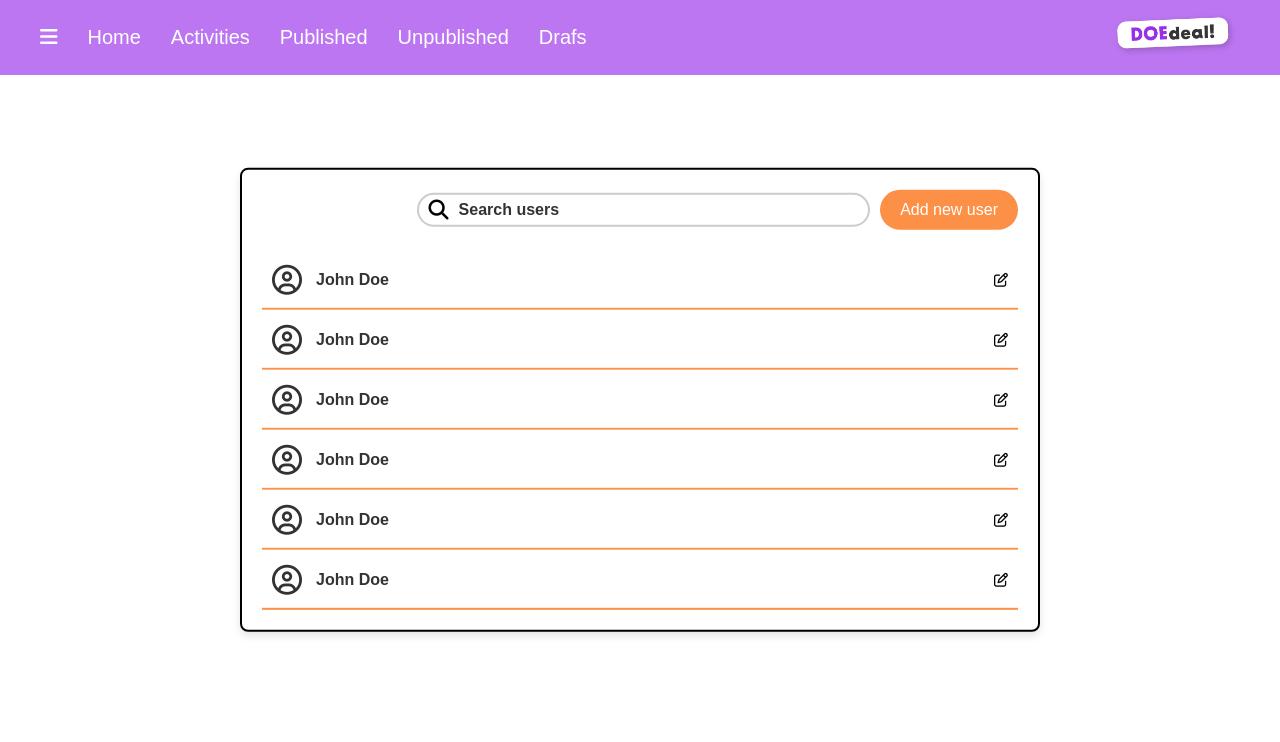
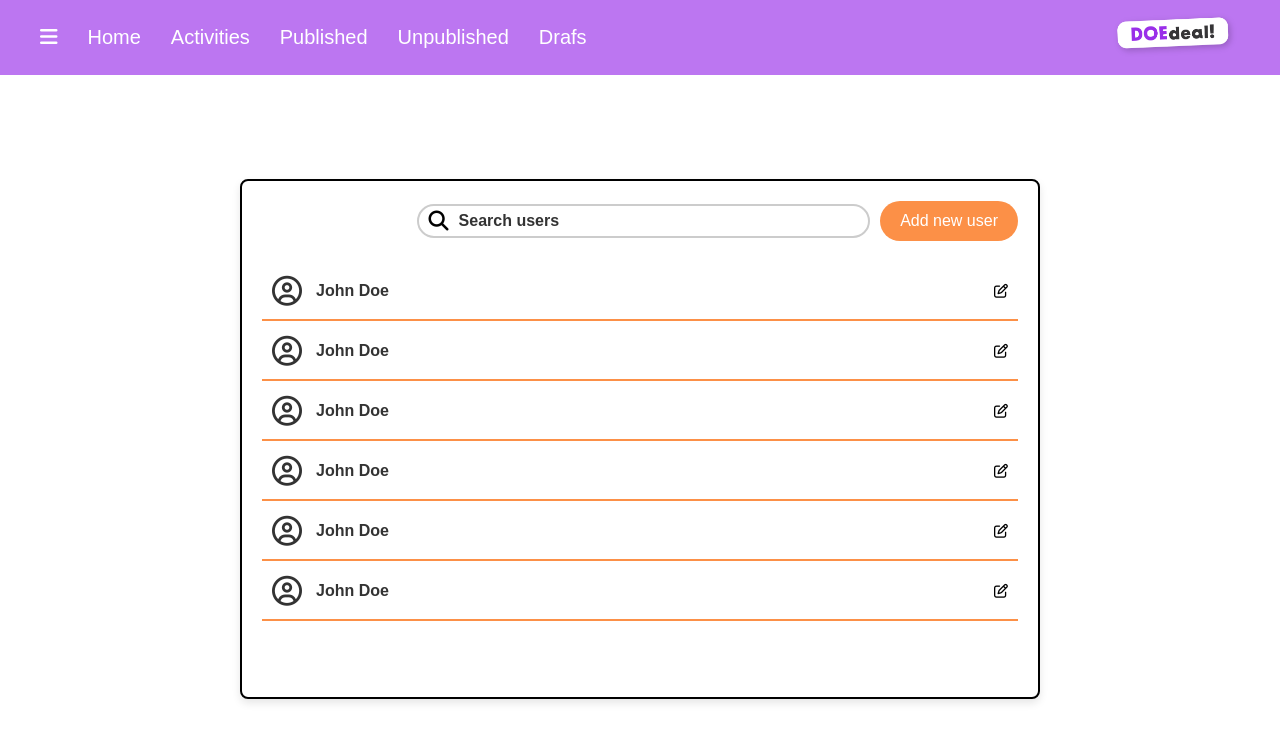
Before and after one commit to DDammers-MA/Business-portal, a Next.js app: page /search in a window 1280 px wide. Shown: the top 742 px of the page. Built offline with nearby package versions, Linux system fonts and the light colour scheme.

Commit message:
De height van de search vak aangepast naar 52rem, design gevolgt

```diff
--- a/src/app/search/search.module.scss
+++ b/src/app/search/search.module.scss
@@ -10,6 +10,7 @@
     position: relative;
     top: 50%;
     transform: translateY(20%);
+    height: 52rem;
 }
 
 .header {
```
